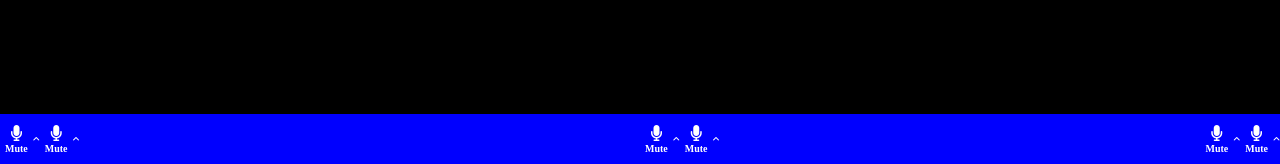
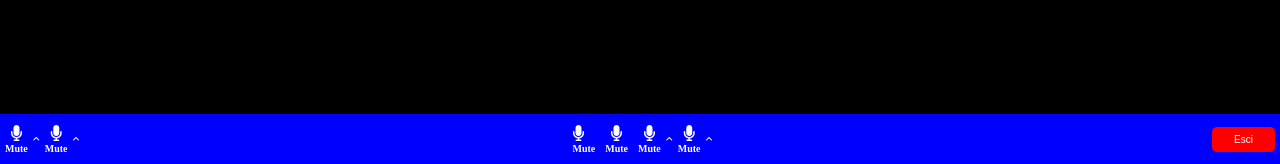
Before and after one commit to macchiagabriele13/html-css-zoom, a plain HTML site: page index.html in a window 1280 px wide. Shown: the part 636-800 px from the top of the page. Drawn offline with Linux system fonts and the light colour scheme.

Commit message:
prime modifiche del 9

```diff
--- a/assets/style.css
+++ b/assets/style.css
@@ -128,6 +128,10 @@ img.profile{
     text-align: center;
     padding: 5px;
 }
+
+.left{
+    text-align: left;
+}
 .icona i{
     color: white;
 }
@@ -145,6 +149,7 @@ h5{
 .blocco_centrale{
     position: absolute;
     left: 50%;
+    translate: -50%;
 }
 
 .blocco_destro{
@@ -156,3 +161,16 @@ h5{
     position: relative;
     height: 100%;
 }
+.button{
+    background-color: red;
+    border-radius: 5px ;
+    padding: 5px 20px;
+    color: white;
+    font-size: 10px;
+    border-color: transparent;
+}
+
+.button:hover {
+    background-color: rgba(212, 3, 3, 0.873);
+    cursor: pointer;
+}
--- a/index.html
+++ b/index.html
@@ -385,6 +385,14 @@
                         </div>
                     </div>
                     <div class="flex center blocco_centrale" >
+                        <div class="icona left">
+                            <i class="fa-solid fa-microphone"></i>
+                            <h5>Mute</h5>
+                        </div>
+                        <div class="icona">
+                            <i class="fa-solid fa-microphone"></i>
+                            <h5>Mute</h5>
+                        </div>
                         <div class="icona">
                             <i class="fa-solid fa-microphone"></i>
                             <h5>Mute</h5>
@@ -403,19 +411,12 @@
 
                     <div class="flex center blocco_destro" >
                         <div class="icona">
-                            <i class="fa-solid fa-microphone"></i>
-                            <h5>Mute</h5>
+                            <button class="button">
+                                Esci
+                            </button>
                         </div>
-                        <div class="freccia icona">
-                            <i class="fa-solid fa-angle-up"></i>
-                        </div>
-                        <div class="icona">
-                            <i class="fa-solid fa-microphone"></i>
-                            <h5>Mute</h5>
-                        </div>
-                        <div class="freccia icona">
-                            <i class="fa-solid fa-angle-up"></i>
-                        </div>
+
+
                     </div>
 
                 </div>
```
